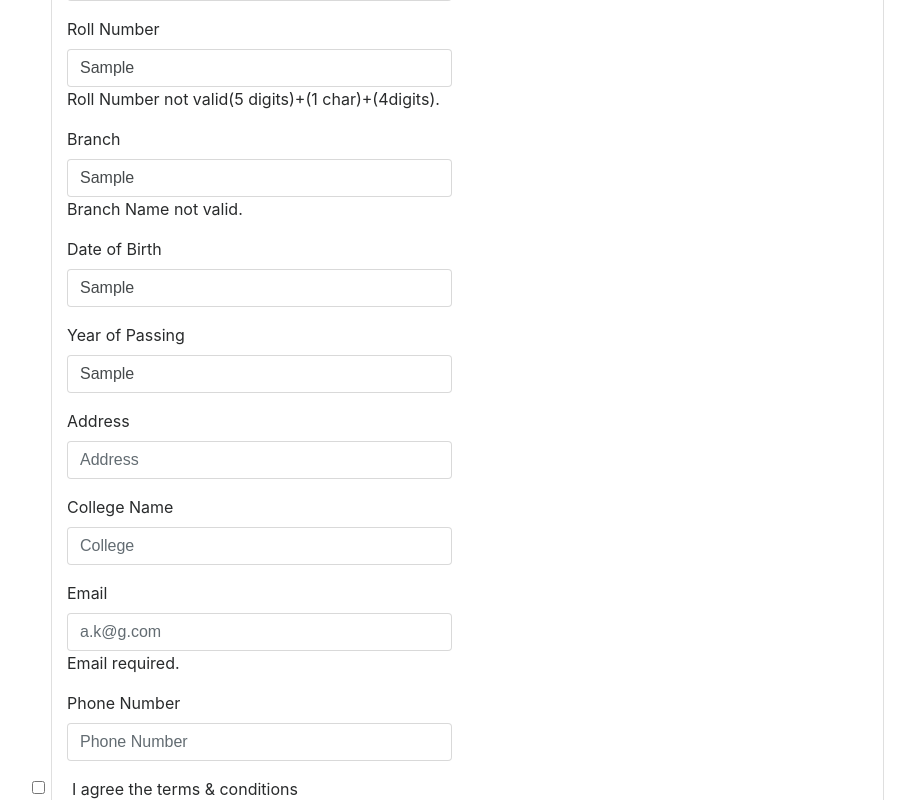
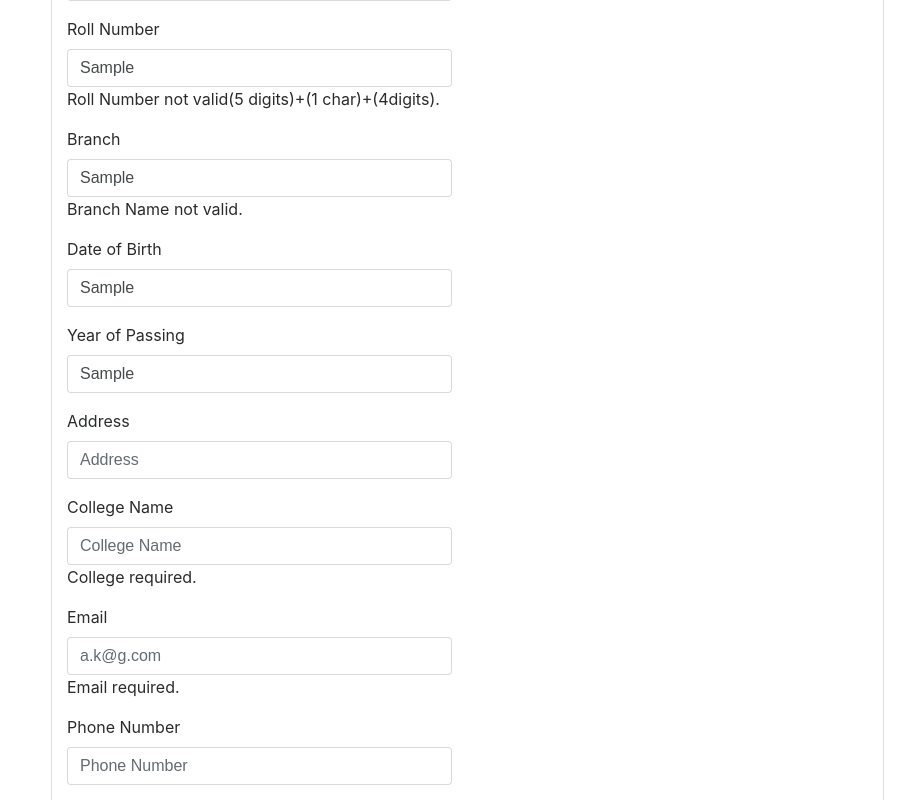
Before and after one commit to Raghunandan-A/FormsValidation, an Angular app: page / in a window 1280 px wide. Both pictures are taken after typing "Sample", "Sample", "Sample", "Sample", "Sample", "Sample" into the empty fields and a click on the button "Submit". Shown: the part 290-1090 px from the top of the page, without its empty margins (156-1071 px from the left). Built offline with nearby package versions, Linux system fonts and the light colour scheme.

Commit message:
Validated College Field

```diff
--- a/src/app/form/form.component.html
+++ b/src/app/form/form.component.html
@@ -79,7 +79,15 @@
           </div>
           <div class="form-group col-md-6">
             <label for="College">College Name</label>
-            <input type="text" class="form-control" id="College" placeholder="College">
+            <input type="text" class="form-control" id="College" placeholder="College Name" formControlName="College">
+            <div *ngIf="College.errors && isValidFormSubmitted != null && !isValidFormSubmitted" [ngClass] = "'error'">
+                <div *ngIf="College.errors.pattern">
+                  College not valid.
+                </div>
+                <div *ngIf="College.errors.required">
+                    College required.
+                  </div>
+              </div>
           </div>
         </div>
         <div class="form-row">
--- a/src/app/form/form.component.ts
+++ b/src/app/form/form.component.ts
@@ -13,6 +13,7 @@ export class FormComponent implements OnInit {
   emailPattern = "^[a-z0-9._%+-]+@[a-z0-9.-]+\.[a-z]{2,4}$";
   BranchPattern="^[a-zA-z]{3}$";
   RollPattern="^[0-9]{5}$";
+  collegePattern = "^[a-zA-Z]$";
   isValidFormSubmitted = null;
 
   userForm = this.formBuilder.group({
@@ -20,6 +21,7 @@ export class FormComponent implements OnInit {
     LastName: ['', [Validators.required,Validators.minLength(5), Validators.pattern(this.lnamePattern)]],
      Branch:['', [Validators.minLength(3), Validators.pattern(this.BranchPattern)]],
     Email: ['', [Validators.required,Validators.pattern(this.emailPattern)]],
+    College: ['', [Validators.required,Validators.pattern(this.collegePattern)]],
     RollNumber: ['', [Validators.required,Validators.pattern(this.RollPattern)]],
   });
 
@@ -53,7 +55,9 @@ export class FormComponent implements OnInit {
   get RollNumber() {
     return this.userForm.get('RollNumber');
   }
-
+  get College() {
+    return this.userForm.get('College');
+  }
   get Email() {
     return this.userForm.get('Email');
   }
```
